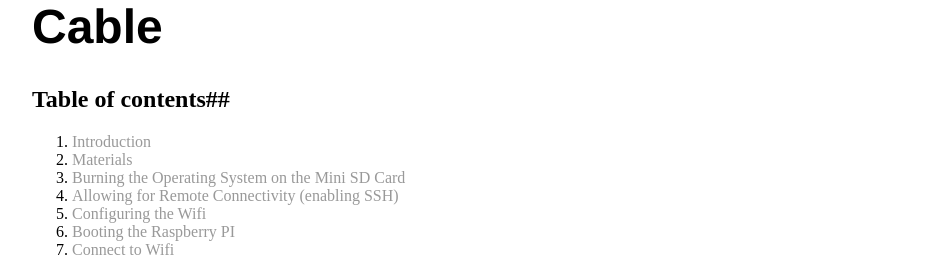
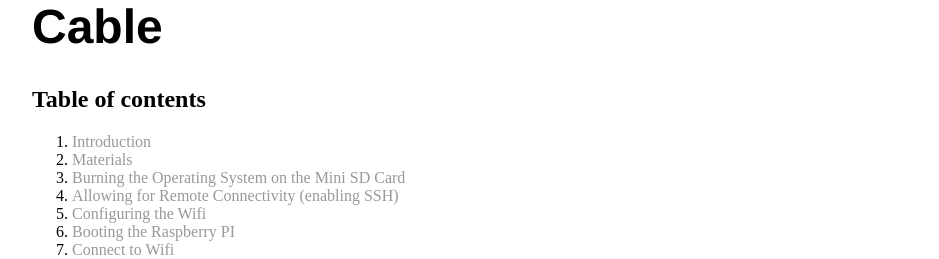
Before and after one commit to lcipolina/lcipolina.github.io, a Jekyll site: the page built from _posts/2020-01-10-RaspberryPI-Setup.md, in a window 1280 px wide and 900 px high. Shown: the part 374-633 px from the top of the window, without its empty margins (160-1099 px from the left). Built offline with Jekyll 4.4.1, drawn with Linux system fonts in a browser that asks for light colours; our own code applies the rules of GitHub Pages for plain Markdown files.

```diff
--- a/_posts/2020-01-10-RaspberryPI-Setup.md
+++ b/_posts/2020-01-10-RaspberryPI-Setup.md
@@ -1,6 +1,6 @@
 # How to Setup a Raspberry PI Without Keyboard, No Mouse and No Ethernet Cable
 
-## Table of contents##
+## Table of contents
 1. [Introduction](#introduction)
 2. [Materials](#materials)
 3. [Burning the Operating System on the Mini SD Card ](#burningOS)
```
